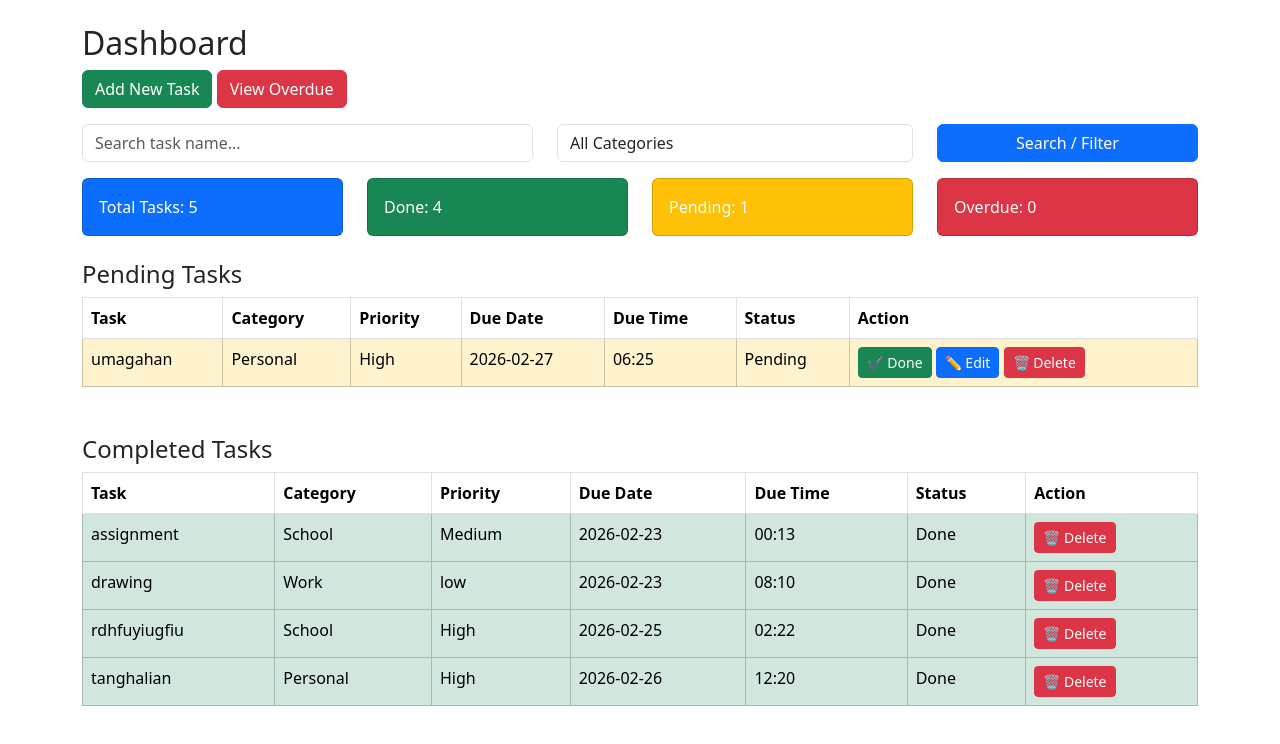
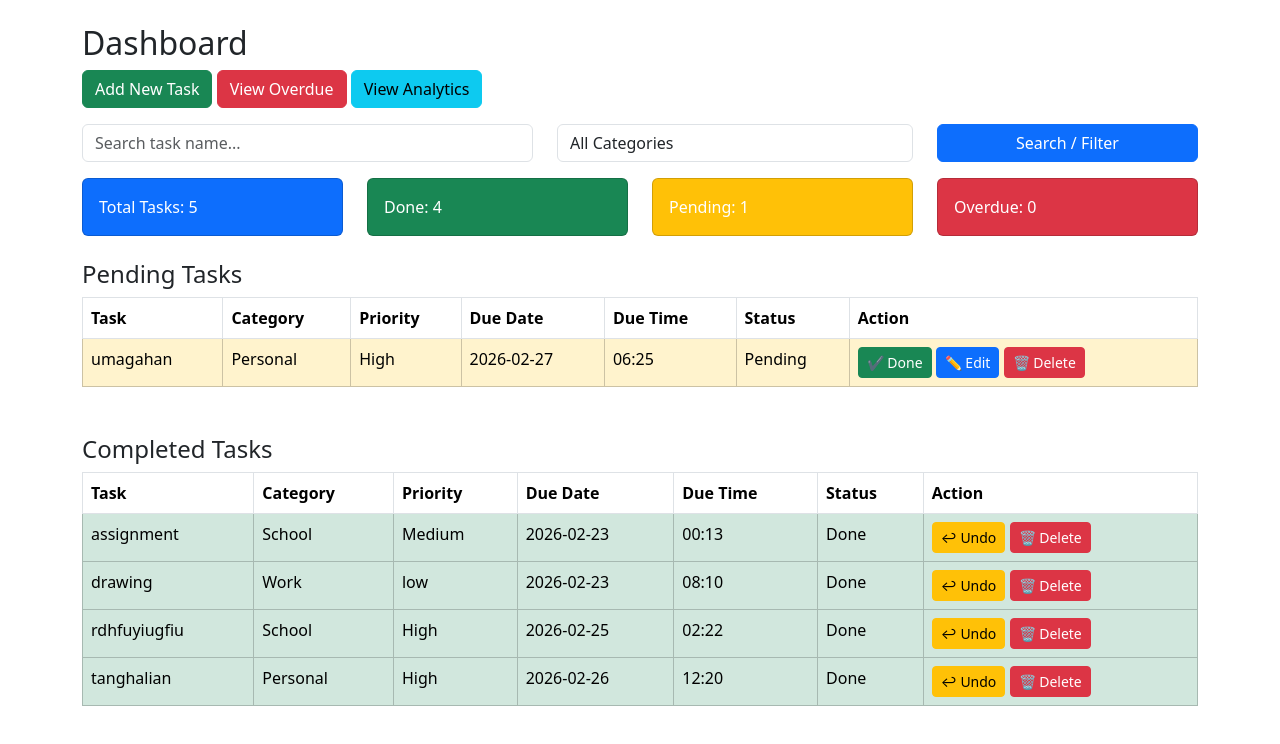
Before and after one commit to Tazz022003/Tdl_web, a Flask app: page /dashboard in a window 1280 px wide. Shown: the part 56-800 px from the top of the page. Run offline with Flask 3, Linux system fonts and the light colour scheme; a user stored in the database is signed in; data comes from the database, SQL or seed files in the repository; both versions use the stored data as it was after the commit.

Commit message:
add analytics pie, animation, undo features

```diff
--- a/app.py
+++ b/app.py
@@ -75,6 +75,19 @@ def done(task_id):
     conn.execute("UPDATE tasks SET status='Done' WHERE id=? AND user_id=?", (task_id, current_user.id))
     conn.commit()
     conn.close()
+    return redirect(url_for("dashboard"))
+
+@app.route("/undo/<int:task_id>")
+@login_required
+def undo(task_id):
+    conn = sqlite3.connect("database.db")
+    conn.execute(
+        "UPDATE tasks SET status='Pending' WHERE id=? AND user_id=?",
+        (task_id, current_user.id)
+    )
+    conn.commit()
+    conn.close()
+
     return redirect(url_for("dashboard"))
 
 @app.route("/delete/<int:task_id>")
@@ -226,7 +239,43 @@ def overdue():
 
     return render_template("overdue.html", tasks=overdue_tasks)
 
+@app.route("/analytics")
+@login_required
+def analytics():
+    conn = sqlite3.connect("database.db")
+    conn.row_factory = sqlite3.Row
 
+    tasks = conn.execute("""
+        SELECT * FROM tasks
+        WHERE user_id=?
+    """, (current_user.id,)).fetchall()
+
+    conn.close()
+
+    total = len(tasks)
+    done = len([t for t in tasks if t["status"] == "Done"])
+    pending = len([t for t in tasks if t["status"] == "Pending"])
+
+    # Count overdue
+    overdue = 0
+    now = datetime.now()
+
+    for task in tasks:
+        if task["status"] == "Pending":
+            task_datetime = datetime.strptime(
+                task["due_date"] + " " + task["due_time"],
+                "%Y-%m-%d %H:%M"
+            )
+            if task_datetime < now:
+                overdue += 1
+
+    return render_template(
+        "analytics.html",
+        total=total,
+        done=done,
+        pending=pending,
+        overdue=overdue
+    )
 
 def create_tables():
     conn = sqlite3.connect("database.db")
--- a/templates/base.html
+++ b/templates/base.html
@@ -1,5 +1,34 @@
 <!DOCTYPE html>
 <html>
+
+<style>
+
+  .fade-row {
+    transition: opacity 0.3s ease, transform 0.3s ease;
+}
+
+  .fade-out {
+    opacity: 0;
+    transform: translateX(20px);
+}
+
+  .fade-row {
+      animation: fadeIn 0.4s ease-in-out;
+  }
+
+  @keyframes fadeIn {
+      from {
+          opacity: 0;
+          transform: translateY(10px);
+      }
+      to {
+          opacity: 1;
+          transform: translateY(0);
+      }
+  }
+
+
+  </style>
 <head>
     <title>TDL Web App</title>
     <!-- Bootstrap CDN para sa magandang design -->
--- a/templates/dashboard.html
+++ b/templates/dashboard.html
@@ -4,6 +4,7 @@
 <h2>Dashboard</h2>
 <a href="{{ url_for('add_task') }}" class="btn btn-success mb-3">Add New Task</a>
 <a href="{{ url_for('overdue') }}" class="btn btn-danger mb-3">View Overdue</a>
+<a href="{{ url_for('analytics')}}" class="btn btn-info mb-3"> View Analytics</a>
 
 
 <form method="GET" action="{{ url_for('dashboard') }}" class="mb-3">
@@ -68,7 +69,7 @@
 </tr>
 
 {% for task in pending_tasks %}
-<tr class="table-warning">
+<tr class="table-warning fade-row">
     <td>{{ task.name }}</td>
     <td>{{ task.category }}</td>
     <td>{{ task.priority }}</td>
@@ -76,13 +77,23 @@
     <td>{{ task.due_time }}</td>
     <td>{{ task.status }}</td>
     <td>
-        <a href="{{ url_for('done', task_id=task.id) }}" class="btn btn-sm btn-success">✔ Done</a>
-        <a href="{{ url_for('edit', task_id=task.id) }}" class="btn btn-sm btn-primary">✏ Edit</a>
+
+        <a href="{{ url_for('done', task_id=task.id) }}"
+   class="btn btn-sm btn-success action-btn">
+   ✔ Done
+</a>
+
+<a href="{{ url_for('edit', task_id=task.id) }}"
+   class="btn btn-sm btn-primary">
+   ✏ Edit
+</a>
+
 <a href="{{ url_for('delete', task_id=task.id) }}"
-           class="btn btn-sm btn-danger"
+   class="btn btn-sm btn-danger action-btn"
    onclick="return confirm('Delete this task?')">
    🗑 Delete
 </a>
+
     </td>
 </tr>
 {% endfor %}
@@ -100,7 +111,7 @@
 </tr>
 
 {% for task in done_tasks %}
-<tr class="table-success">
+<tr class="table-success fade-row">
     <td>{{ task.name }}</td>
     <td>{{ task.category }}</td>
     <td>{{ task.priority }}</td>
@@ -108,13 +119,33 @@
     <td>{{ task.due_time }}</td>
     <td>{{ task.status }}</td>
     <td>
+            <a href="{{ url_for('undo', task_id=task.id) }}"
+               class="btn btn-sm btn-warning action-btn">
+              ↩ Undo
+            </a>
+
             <a href="{{ url_for('delete', task_id=task.id) }}"
                class="btn btn-sm btn-danger"
                onclick="return confirm('Delete this task?')">
                🗑 Delete
             </a>
+
     </td>
 </tr>
 {% endfor %}
 </table>
+<script>
+    document.querySelectorAll('.action-btn').forEach(button => {
+        button.addEventListener('click', function(e) {
+            e.preventDefault();
+
+            const row = this.closest('tr');
+            row.classList.add('fade-out');
+
+            setTimeout(() => {
+                window.location.href = this.href;
+            }, 300);
+        });
+    });
+    </script>
 {% endblock %}
```
Also changed, not shown: templates/analytics.html (+57 -0 lines), database.db. Lines whose indentation alone changed are shown as unchanged.
